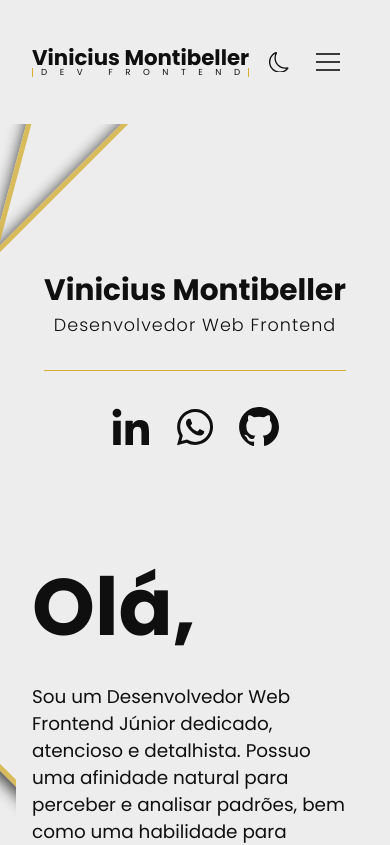
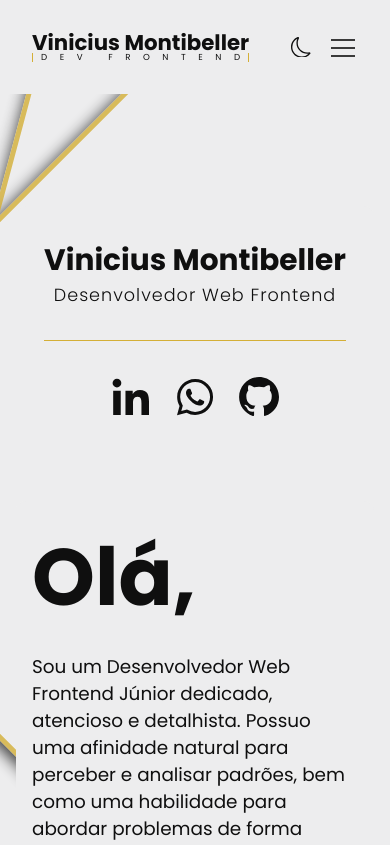
Before and after one commit to viniciusmontibeller/portfolio, a React (Vite) app: page / in a window 390 px wide. Shown: the top 845 px of the page. Built offline with nearby package versions, Linux system fonts and the light colour scheme.

Commit message:
added more responsive properties

```diff
--- a/src/components/AboutMain/style.ts
+++ b/src/components/AboutMain/style.ts
@@ -73,12 +73,19 @@ const About = styled.div`
     }
     h1{
         font-size: 1.85rem;
+        text-align: center;
+        @media(max-width: 375px){
+        font-size: 1.5rem;
+        }
     }
     h3{
         text-align: center;
         font-size: 1.1rem;
         font-weight: 300;
         letter-spacing: 1px;
+        @media(max-width: 375px){
+        font-size: 1rem;
+        }
     }
 `
 
@@ -130,7 +137,7 @@ const Cta = styled.div`
             border: 1px solid ${props => props.theme.colors.primary};
             color: ${props => props.theme.colors.primary};
         }
-        :hover{
+        :hover, :focus{
             transform: translateY(-.2rem);
         }
     }
--- a/src/components/ContactMain/style.ts
+++ b/src/components/ContactMain/style.ts
@@ -31,6 +31,15 @@ const Form = styled.form`
     padding: 5em;
     border-radius: 10px;
     background-color: ${props => props.theme.colors.shade};
+    animation: fade-in 1s ease-in-out forwards;
+    @keyframes fade-in {
+        0%{
+            opacity: 0;
+        }
+        100%{
+            opacity: 1;
+        }
+    }
     label{
         font-size: 1.3rem;
     }
@@ -56,7 +65,7 @@ const Form = styled.form`
         border: 1px solid ${props => props.theme.colors.primary};
         padding: .5em 2em;
         transition: .2s ease-in-out;
-        :hover{
+        :hover, :focus{
             background-color: ${props => props.theme.colors.primary};
             color: ${props => props.theme.colors.background};
         }
--- a/src/components/Header/style.ts
+++ b/src/components/Header/style.ts
@@ -44,17 +44,16 @@ const Name = styled.div`
 
 const Menu = styled.div`
     display: none;
-    width: 60px;
-    height: 60px;
+    width: 30px;
+    height: 30px;
     align-self: flex-end;
     cursor: pointer;
+    transition: .4s ease-in-out;
     @media(max-width: 1100px){
         display: block;
     }
-    :hover{
-        span{
-            background-color: ${props => props.theme.colors.primary},
-        }
+    :hover, :focus{
+        filter: drop-shadow(0 0 2px ${props => props.theme.colors.primary});
     }
 `
 
@@ -64,8 +63,8 @@ const Hamburger = styled.span<Open>`
     display: block;
     width: 30px;
     height: 2px;
-    top: 29px;
-    left: 15px;
+    top: 15px;
+    left: 0;
     transition: transform 0.5s ease-in-out;
     transform: ${({ isOpen }) => isOpen ? "rotate(45deg)" : ""};
     :before,
@@ -94,19 +93,17 @@ const Hamburger = styled.span<Open>`
 const NavContainer = styled.div`
     display: flex;
     align-items: center;
-    gap: 3rem;
+    gap: clamp(.5rem, 2vw + .1rem, 3rem);
     a, svg{
         transition: .2s ease-in-out;
-        :hover{
+        :hover, :focus{
             color: ${props => props.theme.colors.primary};
         }
     }
     @media(max-width: 1100px){
-        gap: .5rem;
+        gap: 1rem;
     }
-    @media(max-width: 375px){
-        gap: 0;
-    }
+
 `
 const Nav = styled.nav<Open>`
     transition: .4s ease-in-out;
@@ -147,25 +144,4 @@ const NavList = styled.ul<Open>`
     }
 `
 
-// const slideIn = keyframes`
-//     0%{
-//         opacity: 0;
-//         transform: translateX(100%);
-//     }
-//     100%{
-//         opacity: 1;
-//         transform: translateX(0%);
-//     }
-// `
-// const slideOut = keyframes`
-//     0%{
-//         opacity: 1;
-//         transform: translateX(0%);
-//     }
-//     100%{
-//         opacity: 0;
-//         transform: translateX(100%);
-//     }
-// `
-
 export { Head, NavList, Container, NavContainer, Menu, Hamburger, Nav, Name }
--- a/src/components/ProjectsMain/style.ts
+++ b/src/components/ProjectsMain/style.ts
@@ -30,7 +30,7 @@ const Info = styled.div`
         color: ${props => props.theme.colors.primary};
         border-bottom: 1px solid transparent;
         transition: .2s ease-in;
-        :hover{
+        :hover, :focus{
             border-bottom: 1px solid ${props => props.theme.colors.primary};
         }
     }
@@ -92,7 +92,7 @@ const ProjectCard = styled.div`
         flex-direction: column;
     }
     }
-    :hover{
+    :hover, :focus{
         img{
             filter: grayscale(0);
         }
@@ -103,7 +103,7 @@ const ProjectCard = styled.div`
 
 `
 const ImgContainer = styled.div`
-    max-height: 30rem;
+    max-height: 31rem;
     overflow: hidden;
     display: flex;
     align-items: center;
@@ -136,7 +136,7 @@ const ProjectInfo = styled.div`
         margin-bottom: .5em;
     }
     p{
-        margin-bottom: 1em;
+        margin-bottom: 1.5em;
     }
     @media(max-width: 700px){
         h3{
@@ -146,14 +146,13 @@ const ProjectInfo = styled.div`
             font-size: 1rem;
         }
     }
-
 `
 
 const ProjectSkills = styled.div`
     display: flex;
     flex-wrap: wrap;
     gap: 1rem;
-    margin-bottom: 1em;
+    margin-bottom: 2em;
     span{
         border-right: 1px solid ${props => props.theme.colors.primary};
         border-left: 1px solid ${props => props.theme.colors.primary};
@@ -190,7 +189,8 @@ const ProjectSource = styled.div`
         padding: 0.5em;
         border-radius: 10px;
         transition: .3s ease-in-out;
-        :hover{
+        border: 1px solid ${props => props.theme.colors.primary};
+        :hover, :focus{
             color: ${props => props.theme.colors.background};
             div{
                 opacity: 1;
--- a/src/components/SocialMedia/styles.ts
+++ b/src/components/SocialMedia/styles.ts
@@ -9,7 +9,7 @@ const SocialList = styled.ul`
     a{
         position: relative;
         z-index: 2;
-        :hover{
+        :hover, :focus{
             div{
                 transform: scale(1.25);
                 opacity: 1;
@@ -32,13 +32,10 @@ const SocialList = styled.ul`
     }
     svg{
         display: block;
-        /* border-bottom: 1px solid transparent; */
-        /* padding-bottom: .1em; */
         transition: .3s ease-in-out;
         color: ${props => props.theme.colors.text};
         z-index: 2;
-        :hover{
-            /* border-bottom: 1px solid ${props => props.theme.colors.primary}; */
+        :hover, :focus{
             color: ${props => props.theme.colors.background}
         }
     }
```
Also changed, not shown: src/components/HamburgerMenu/index.tsx (deleted, +0 -15 lines).
